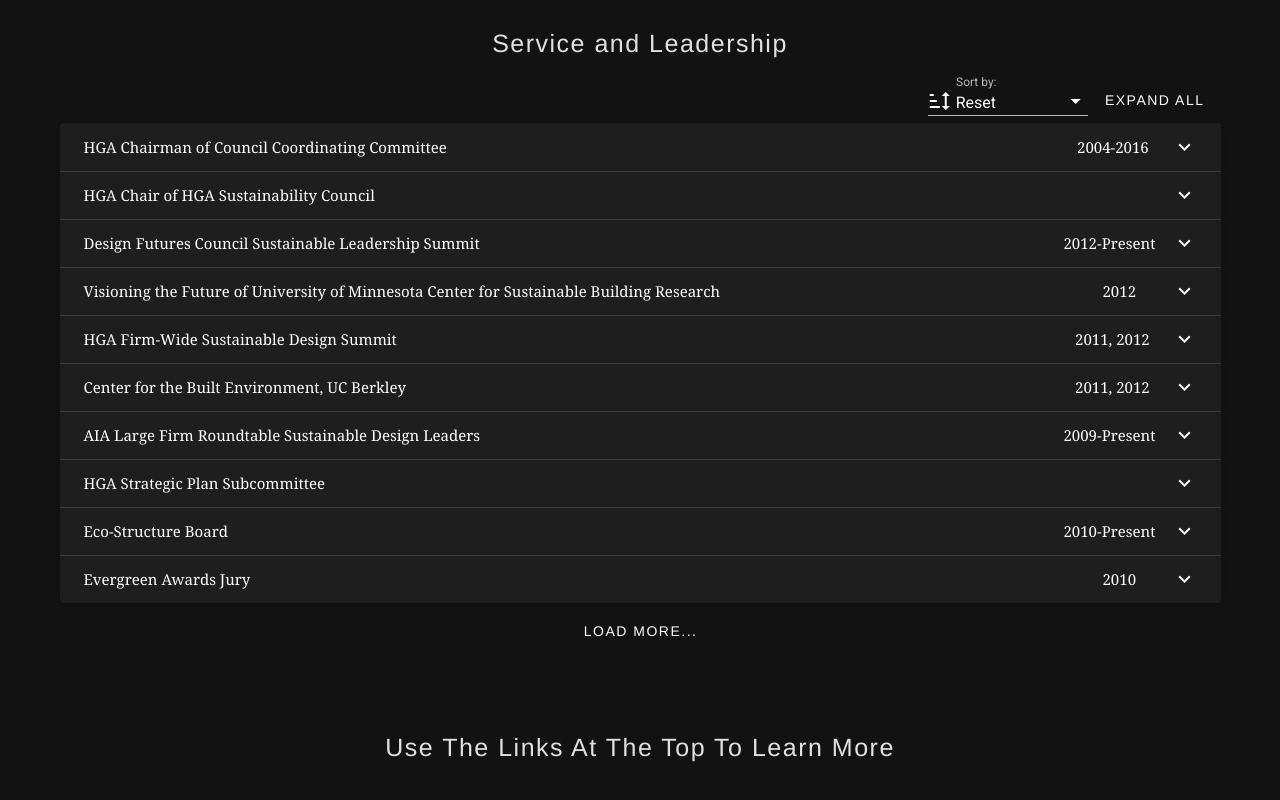
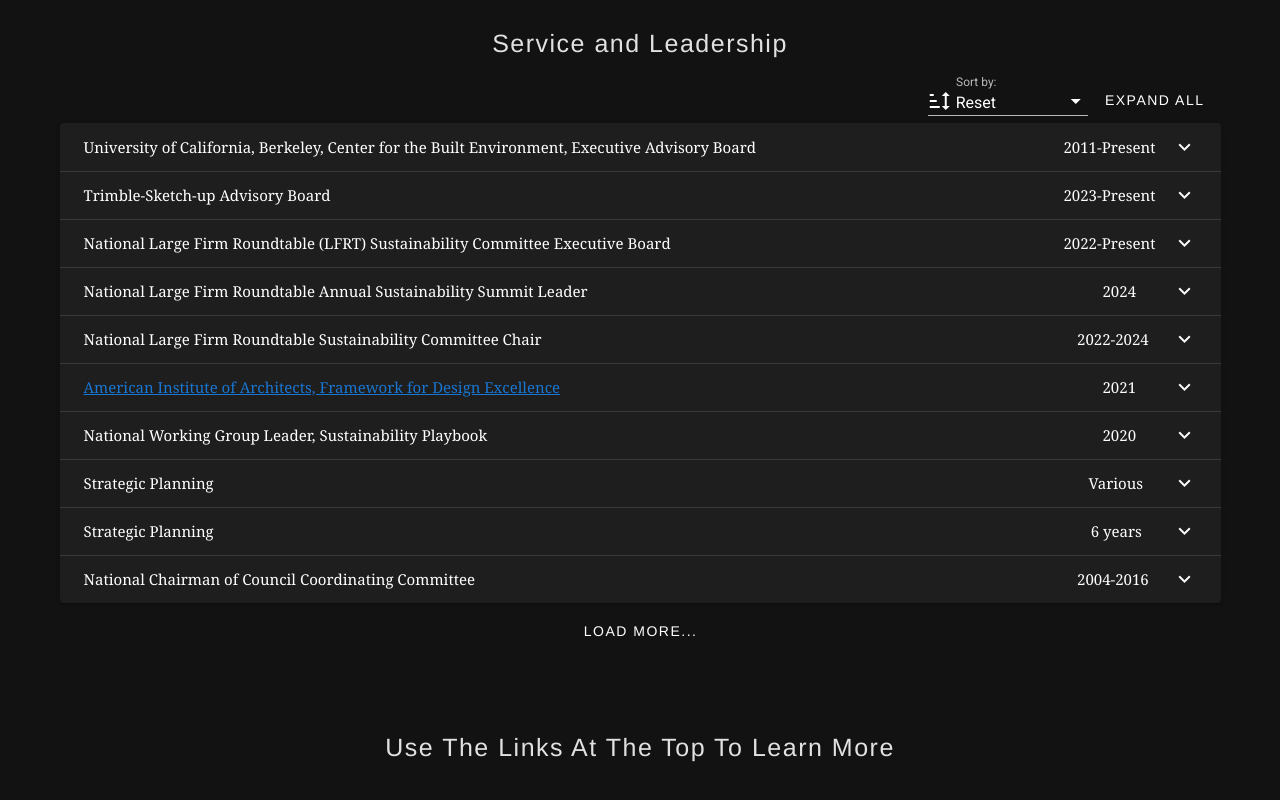
Before and after one commit to Delta-Apps-LLC/patrickthib, a Nuxt app: page /experience in a window 1280 px wide. Shown: the part 1378-2178 px from the top of the page. Built offline with nearby package versions, Linux system fonts and the light colour scheme.

Commit message:
updated service and leadership section

```diff
--- a/pages/experience.vue
+++ b/pages/experience.vue
@@ -70,33 +70,75 @@
       ],
       leadership: [
         {
-          title: 'HGA Chairman of Council Coordinating Committee',
+          title: 'University of California, Berkeley, Center for the Built Environment, Executive Advisory Board',
+          details: 'Strategic planning for research impacting human experience and built environment performance.',
+          duration: '2011-Present',
+        },
+        {
+          title: 'Trimble-Sketch-up Advisory Board',
+          details: 'Provide strategic insight for future planning of the architecture profession and the built environment.',
+          duration: '2023-Present',
+        },
+        {
+          title: 'National Large Firm Roundtable (LFRT) Sustainability Committee Executive Board',
+          details: 'Strategic planning for the 60 largest firm in the US and the collective action to be taken to change business as usual for the built environment and related industries.',
+          duration: '2022-Present',
+        },
+        {
+          title: 'National Large Firm Roundtable Annual Sustainability Summit Leader',
+          details: 'National co-chair for the national summit "Collaborating to Exponentially Accelerate our Decarbonized Future" Representing 200,000 design professional under my leadership a selected group of 50+ senior national leaders convened to significantly change business as usual.',
+          duration: '2024',
+        },
+        {
+          title: 'National Large Firm Roundtable Sustainability Committee Chair',
+          details: 'National co-chair leading 60+ of the largest architecture firms in the United States to make an accelerated carbon neutral commitment for the firms own operations adding on to the long-standing carbon neutral design commitment for the firms work for its clients. Recently convened annual summit with the focus of "Accelerating our Decarbonized Future"',
+          duration: '2022-2024',
+        },
+        {
+          title: 'American Institute of Architects, Framework for Design Excellence',
+          details: 'National working group and principal of author of "Design for Equitable Communities" and co-author with 9 others to write and publish the guide for the entire profession outlining design excellence.',
+          duration: '2021',
+          url: 'https://www.aia.org/resources/6077668-framework-for-design-excellence'
+        },
+        {
+          title: 'National Working Group Leader, Sustainability Playbook',
+          details: 'Large Firm Roundtable Sustainability Committee. Led a working group and was principal author of a concise guide for CEO\'s to operationalize sustainability at scale across the profession. This guide was unanimously adopted as the high performance guide for firm operations and integrating sustainability into each firms operations at an accelerated pace by identifying top five high performance attributes and top 5 high performance actions.',
+          duration: '2020',
+        },
+        {
+          title: 'Strategic Planning',
+          details: 'JLG strategic planning core team 2020 to 2021. HGA: strategic plan for 2011-2013 and for 2007-2010. Wrote the sustainable design strategic plan for the firm.',
+          duration: 'Various',
+        },
+        {
+          title: 'Strategic Planning',
+          details: 'JLG strategic planning core team 2020 to 2021. HGA: strategic plan for 2011-2013 and for 2007-2010. Wrote the sustainable design strategic plan for the firm.',
+          duration: '6 years',
+        },
+        //
+        {
+          title: 'National Chairman of Council Coordinating Committee',
           details: 'Responsible for all disciplines and practice initiatives with emphasis including sustainable design.',
           duration: '2004-2016',
         },
         {
-          title: 'HGA Chair of HGA Sustainability Council',
-          details: 'First chair of newly formed council.',
-          duration: '',
+          title: 'National Chair of HGA Sustainability Council',
+          details: 'First chair of national council to collaborate between all disciplines and plan for collective action.',
+          duration: '9 years',
         },
         {
           title: 'Design Futures Council Sustainable Leadership Summit',
-          details: 'Delegate to the annual invitation-only meeting. 2012 produced a document called the \"Portland Promise.\"',
+          details: 'National delegate to the annual invitation-only meeting. 2012 produced a document called the \"Portland Promise.\"',
           duration: '2012-Present',
         },
         {
           title: 'Visioning the Future of University of Minnesota Center for Sustainable Building Research',
-          details: 'Meeting with Dean of College of Architecture to develop a plan for the future of this center.',
+          details: 'Strategic planning meeting with the Dean of College of Architecture to develop a plan for the future of this center.',
           duration: '2012',
         },
         {
-          title: 'HGA Firm-Wide Sustainable Design Summit',
+          title: 'Firm-Wide Sustainable Design Summit',
           details: 'Hosted 26 delegates gathered for a two day summit to plan for the future of sustainable design and how to impact communities for good.',
-          duration: '2011, 2012',
-        },
-        {
-          title: 'Center for the Built Environment, UC Berkley',
-          details: 'Executive council of industry partners.',
           duration: '2011, 2012',
         },
         {
@@ -105,14 +147,9 @@
           duration: '2009-Present',
         },
         {
-          title: 'HGA Strategic Plan Subcommittee',
-          details: 'Appointed to subcommittee to help develop the firm\'s strategic plan for 2011-2013 and for 2007-2010. Wrote the sustainable design strategic plan for the firm.',
-          duration: '',
-        },
-        {
-          title: 'Eco-Structure Board',
-          details: '',
-          duration: '2010-Present',
+          title: 'Eco-Structure National Advisory Board',
+          details: 'Strategic planning for knowledge sharing topic and looking to the future of the architecture profession.',
+          duration: '2010-2012',
         },
         {
           title: 'Evergreen Awards Jury',
@@ -135,17 +172,17 @@
           duration: '2004, 2005',
         },
         {
-          title: 'AIA Continuing Education Provider Curriculum Development',
-          details: '',
-          duration: '1997',
+          title: 'AIA Continuing Education Course Provider',
+          details: 'Ongoing provider of curriculum for continuing education for American Institute of Architects.',
+          duration: 'Ongoing',
         },
         {
-          title: 'American Institute of Architects (AIA) Committee on the Environment, Environmental Resource Guide,',
-          details: 'Task group member for ERG, energy group and materials group. Contributions included research on the regulatory background of paints, input for ERG format and contact with other associations to secure involvement. Coordinated ERG meetings at 3M, a construction products supplier, and generated support for ERG project.',
+          title: 'North American Institute of Architects (AIA) Committee on the Environment, Environmental Resource Guide,',
+          details: 'Strategy that became todays sustainability approach and national organizations. National working group member for ERG, energy group and materials group. Contributions included research, strategy for ERG format and content. National liaison for AIA MN. Presented to local professional associations and fostered support for the strategic direction of the ERG project in 3M and around the profession.',
           duration: '1990-1993',
         },
         {
-          title: 'Construction Specifications Institute (CSI)',
+          title: 'Construction Specifications Institute (CSI), Technical Committee Chair',
           details: 'Professional Member Construction Specifications Institute Technical Committee Chairman.',
           duration: '1990-1993',
         },
@@ -166,7 +203,7 @@
         },
         {
           title: 'American Institute of Architects (AIA)',
-          details: 'Task group for ERG, energy group and materials group. Contributions include research on the regulatory background of paints, input for ERG format and contact with other associations to secure involvement. Coordinated ERG meetings at 3M, a construction products supplier, and generated support for ERG project.',
+          details: 'Working group leading to Committee on the Environment (COTE). AIA Committee on the Environment. AIA Environmental Resource Guide. AIA MN Committee on the Environment. National working group for Framework for Design Excellence: Strategy, planning and content for a sustainability guide for the built environment that impacts the work of 90,000+ architects and additional others.',
           duration: '1990-1992',
         },
         {
@@ -175,9 +212,14 @@
           duration: '1991',
         },
         {
-          title: 'AIA Housing Committee,',
+          title: 'AIA Housing Committee',
           details: '',
           duration: '1991',
+        },
+        {
+          title: 'Professional Association Membership',
+          details: 'American Institute of Architects. Construction Specification Institute. US Green Building Council. Living Futures Institute. UC Berkeley Center for the Built Environment. Design Future Council. Large Firm Roundtable.',
+          duration: '',
         },
       ],
       windowWidth: window.innerWidth
```
